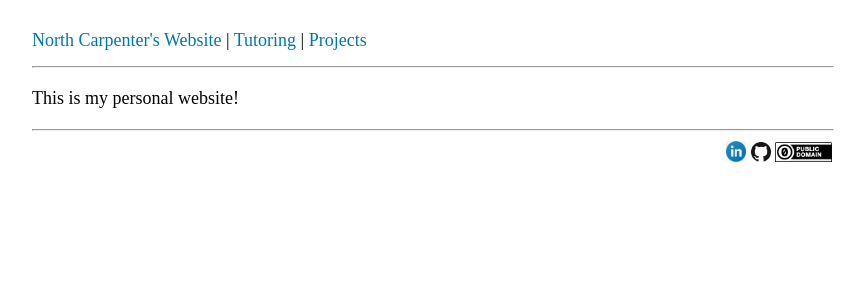
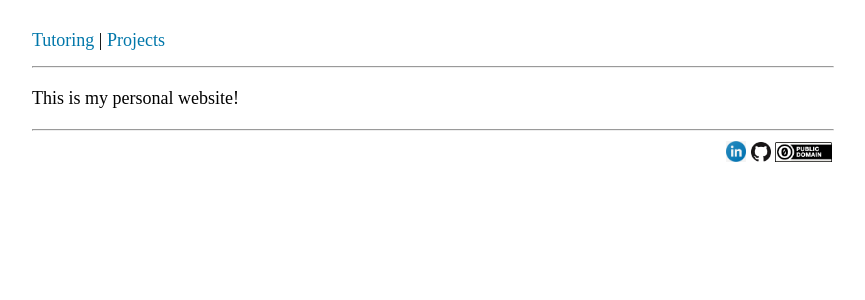
Before and after one commit to NorthCarpenter/NorthCarpenter.github.io, a Jekyll site: the page built from index.md, in a window 1280 px wide. Shown: the top 300 px of the page, without its empty margins (208-1073 px from the left). Built offline with Jekyll 4.4.1, drawn with Linux system fonts in a browser that asks for light colours.

```diff
--- a/_data/navigation.yml
+++ b/_data/navigation.yml
@@ -6,8 +6,6 @@
 # from all the pages. Also, then titles from the page can be used, rather than setting here.
 #
 # https://jekyllrb.com/tutorials/navigation/
-- name: North Carpenter's Website
-  link: /
 - name: Tutoring
   link: /Tutoring.html
 - name: Projects
```
